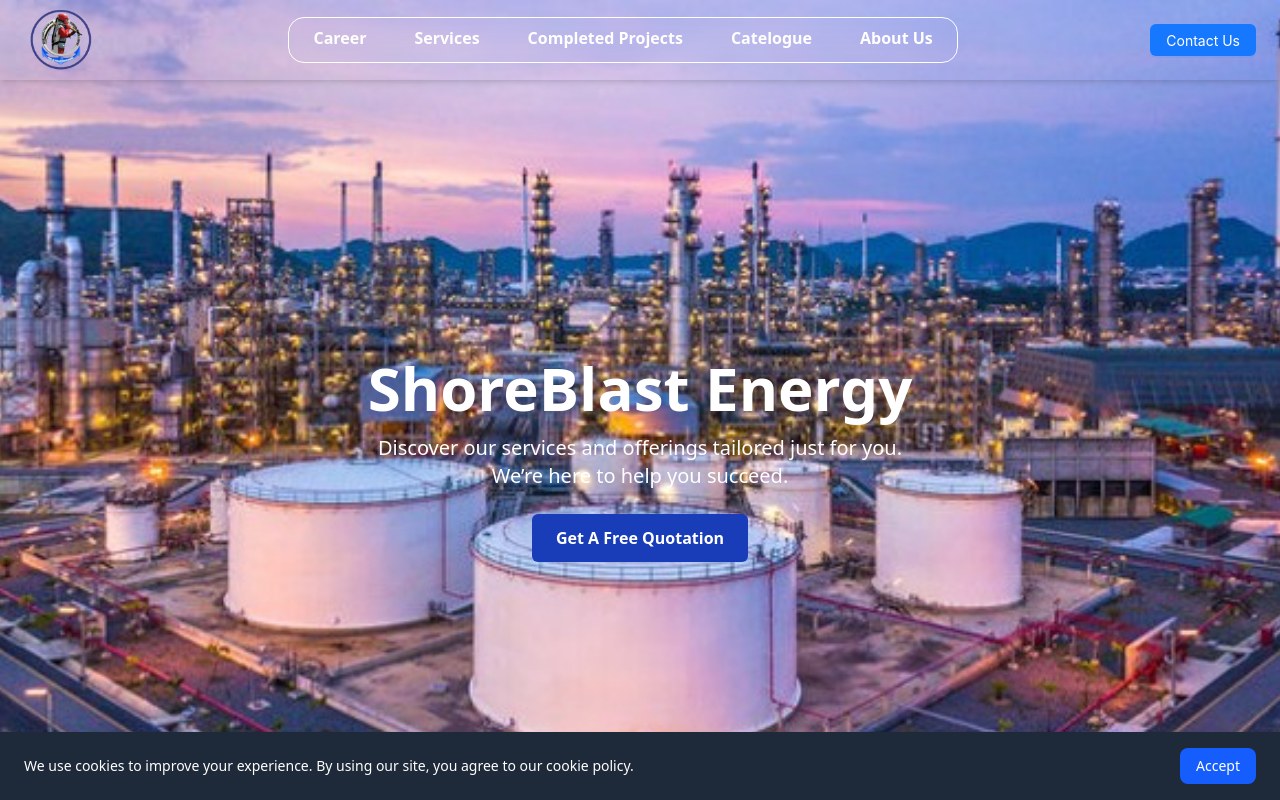
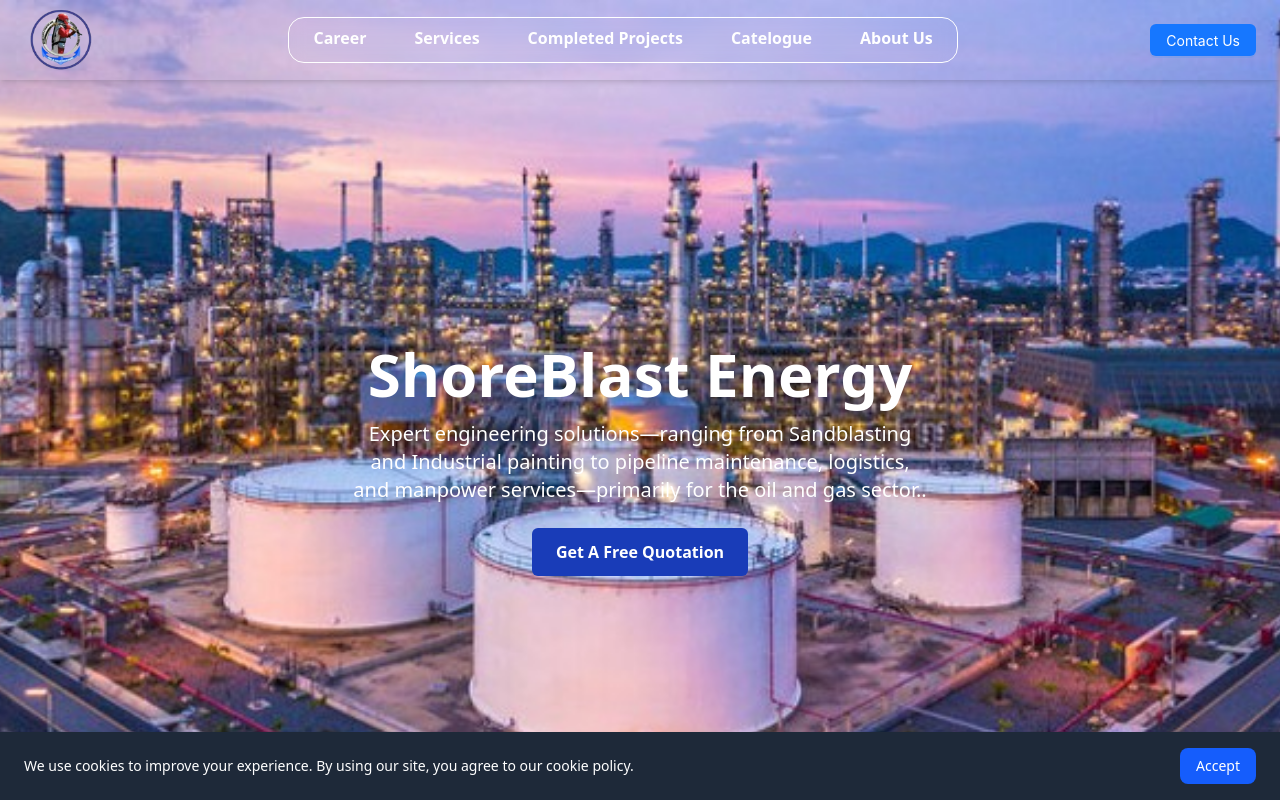
Before and after one commit to Emitis12/shoreblast, a React (Vite) app: page / in a window 1280 px wide. Shown: the top 800 px of the page. Built offline with nearby package versions, Linux system fonts and the light colour scheme.

Commit message:
Update Hero.jsx

```diff
--- a/src/components/Hero.jsx
+++ b/src/components/Hero.jsx
@@ -29,7 +29,7 @@
         ShoreBlast Energy
       </h1>
       <p className="text-lg md:text-xl text-white mb-6 max-w-xl">
-        Discover our services and offerings tailored just for you. We’re here to help you succeed.
+       Expert engineering solutions—ranging from Sandblasting and Industrial painting to pipeline maintenance, logistics, and manpower services—primarily for the oil and gas sector..
       </p>
       <button className="bg-blue-800 text-white px-6 py-3 rounded-md font-semibold hover:bg-blue-500">
         Get A Free Quotation
```
